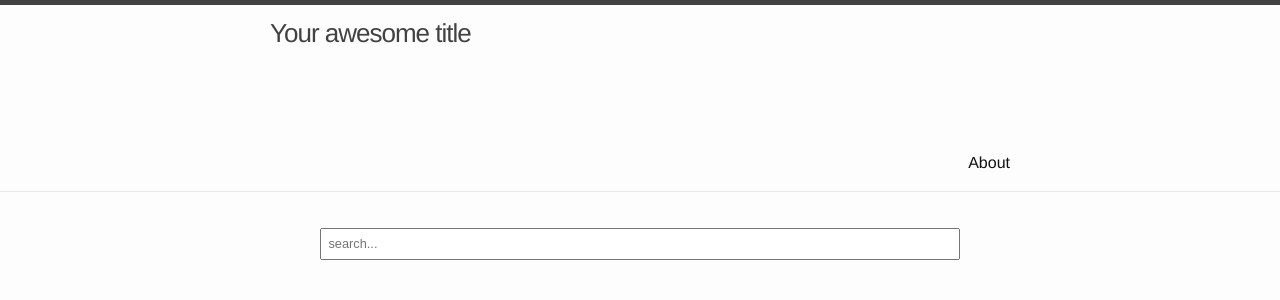
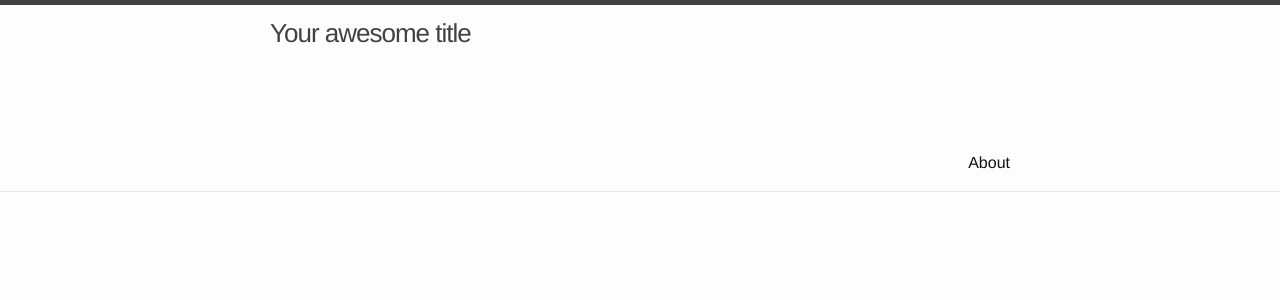
Before and after one commit to saimayasmeen4/minneatairu-json.github.io, a Jekyll site: the page built from about.markdown, in a window 1280 px wide. Shown: the top 300 px of the page. Built offline with Jekyll 4.4.1, drawn with Linux system fonts in a browser that asks for light colours; comment, search, counter and statistics services are not loaded.

Commit message:
Update default.html

```diff
--- a/_layouts/default.html
+++ b/_layouts/default.html
@@ -7,10 +7,7 @@
 
     {% include header.html %}
 
-    <div id="search-demo-container">
-      <input type="search" id="search-input" placeholder="search...">
-      <ul id="results-container"></ul>
-    </div>
+
 
     <div class="page-content">
       <div class="wrapper">
```
